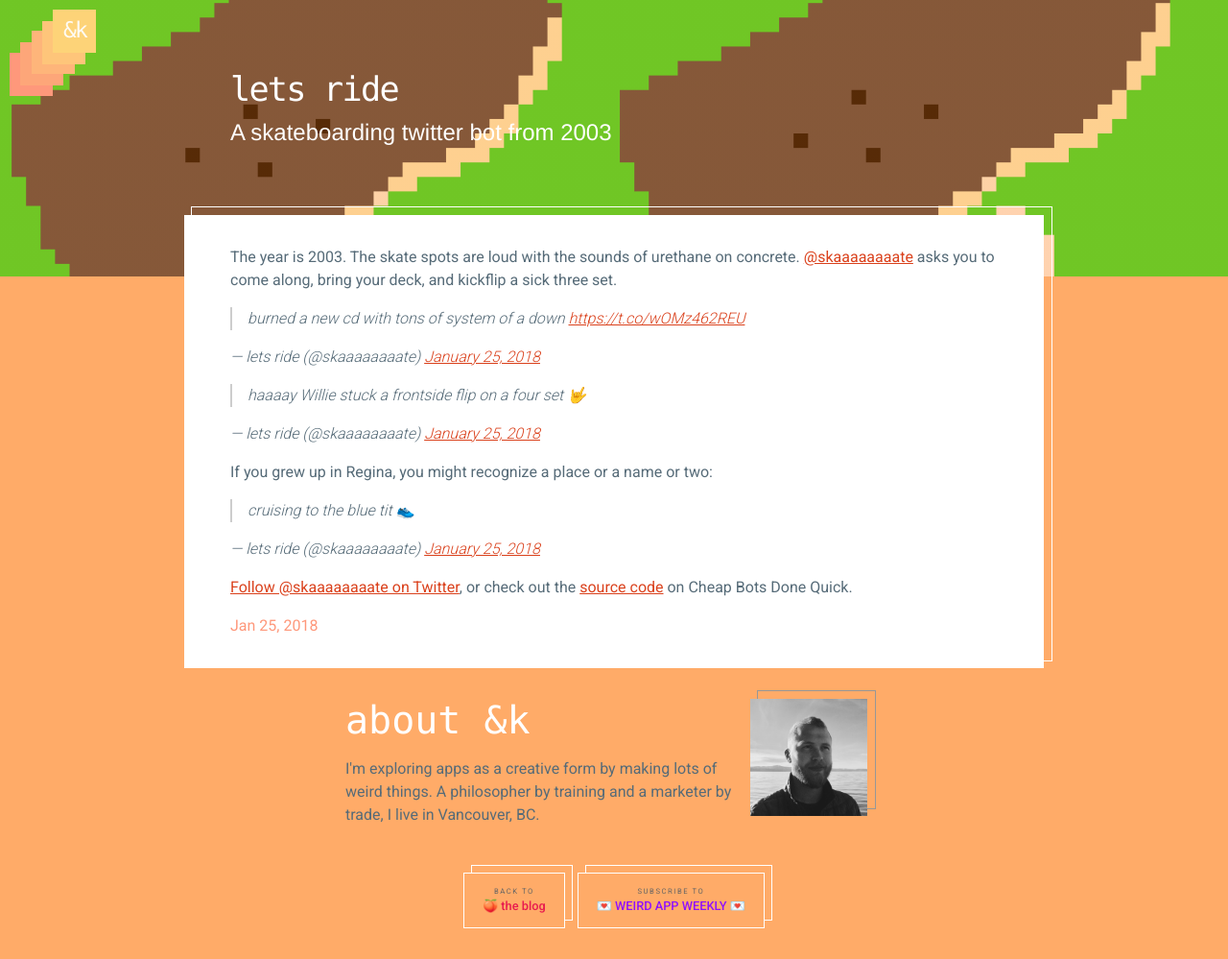
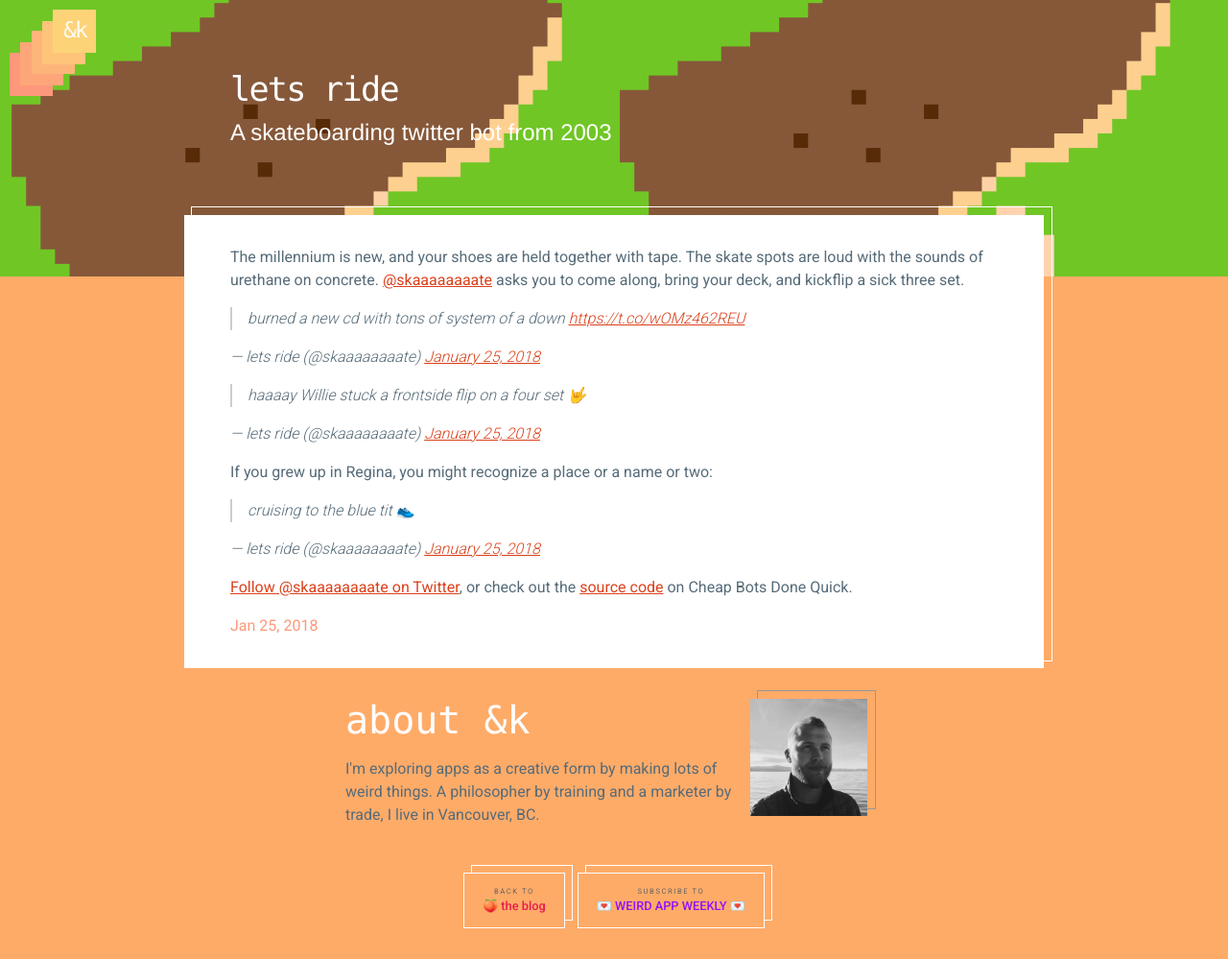
Before and after one commit to andkon/andkon.github.io, a Jekyll site: the page built from _posts/2018-01-25-lets-ride.md, in a window 1280 px wide. Shown: the whole page at 96% size. Built offline with Jekyll 4.4.1, drawn with Linux system fonts in a browser that asks for light colours; nearby versions of some CDN libraries; comment, search, counter and statistics services are not loaded.

Commit message:
Better first line

```diff
--- a/_posts/2018-01-25-lets-ride.md
+++ b/_posts/2018-01-25-lets-ride.md
@@ -3,7 +3,7 @@ title: lets ride
 subtitle: A skateboarding twitter bot from 2003
 background_image: "letsride banner.png"
 ---
-The year is 2003. The skate spots are loud with the sounds of urethane on concrete. [@skaaaaaaaate](https://twitter.com/skaaaaaaaate) asks you to come along, bring your deck, and kickflip a sick three set.
+The millennium is new, and your shoes are held together with tape. The skate spots are loud with the sounds of urethane on concrete. [@skaaaaaaaate](https://twitter.com/skaaaaaaaate) asks you to come along, bring your deck, and kickflip a sick three set.
 
 <blockquote class="twitter-tweet" data-lang="en"><p lang="en" dir="ltr">burned a new cd with tons of system of a down <a href="https://t.co/wOMz462REU">https://t.co/wOMz462REU</a></p>&mdash; lets ride (@skaaaaaaaate) <a href="https://twitter.com/skaaaaaaaate/status/956375491648290816?ref_src=twsrc%5Etfw">January 25, 2018</a></blockquote>
 <script async src="https://platform.twitter.com/widgets.js" charset="utf-8"></script>
```
